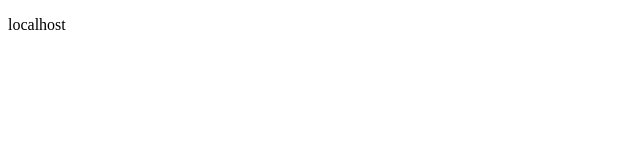
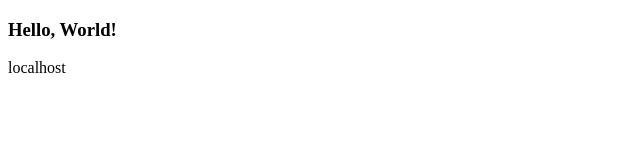
Before and after one commit to vmlinks/showhostname, a plain HTML site: page index.html in a window 1280 px wide. Shown: the whole page, without its empty margins (0-640 px from the left). Drawn offline with Linux system fonts and the light colour scheme.

Commit message:
Update index.html

```diff
--- a/index.html
+++ b/index.html
@@ -6,6 +6,7 @@
 <title></title>
 </head>
 <body>
+<h3>Hello, World!</h3>
 <p id="website_hostname"></p>
 
 <script type="text/javascript">
```
